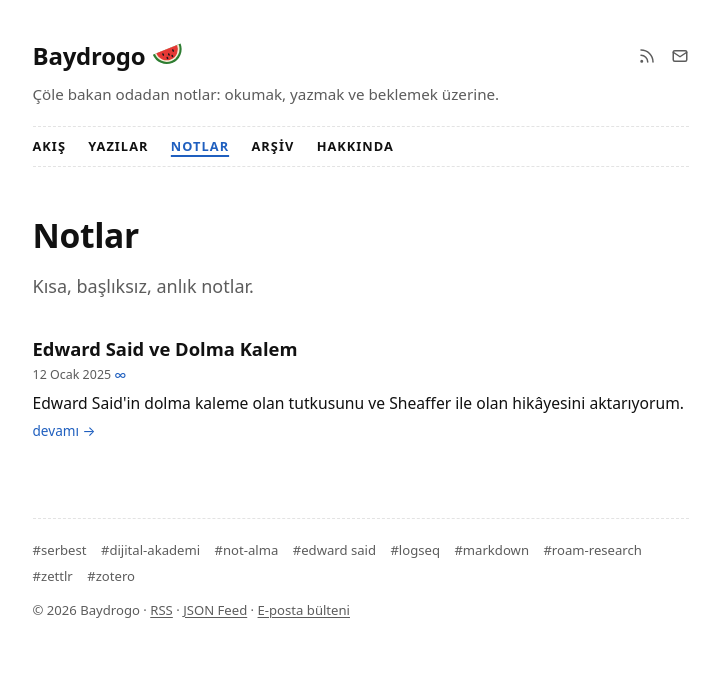
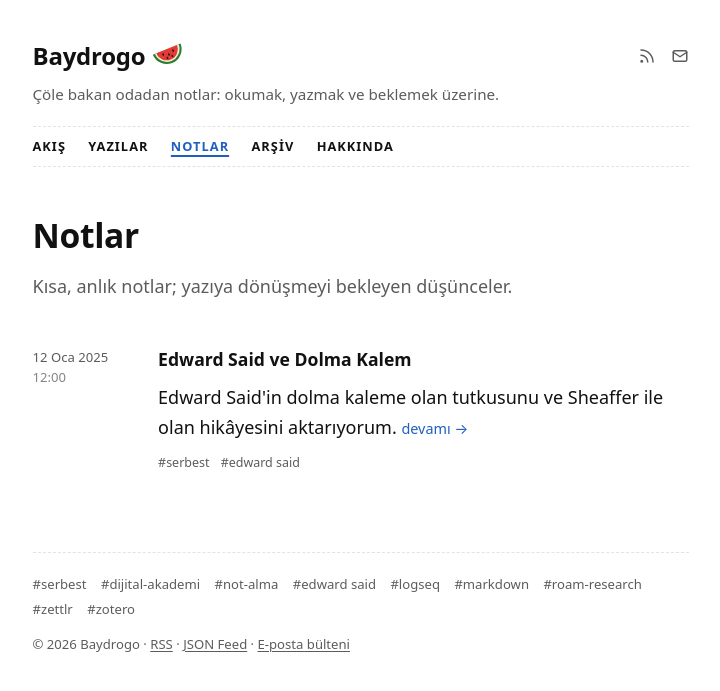
Before and after one commit to baydrogo/baydrogo, a Jekyll site: the page built from notlar.html, in a window 1280 px wide. Shown: the top 691 px of the page, without its empty margins (272-992 px from the left). Built offline with Jekyll 4.4.1, drawn with Linux system fonts in a browser that asks for light colours; some web fonts are replaced.

Commit message:
Deneme (sade): notlar sayfası zaman çizelgesi düzeni
Co-Authored-By: Claude Opus 5.5 <noreply@anthropic.com>

```diff
--- a/assets/css/style.scss
+++ b/assets/css/style.scss
@@ -433,3 +433,20 @@ body { font-size: 18px; line-height: 1.7; }
 .site-adi { font-weight: 700; }
 .tek h1, .sayfa h1, .sayfa-basligi { font-weight: 600; letter-spacing: -0.01em; }
 .icerik, .not-metni { h2, h3, h4 { font-weight: 600; } }
+
+/* Notlar sayfası: solda zaman damgası, sağda notun kendisi */
+.not-akisi { margin-top: 0.5rem; }
+.not-satir { display: grid; grid-template-columns: 6.6rem minmax(0, 1fr); gap: 1.25rem; padding: 1.4rem 0; border-top: var(--kesik); }
+.not-satir:first-child { border-top: 0; padding-top: 0.5rem; }
+.not-zaman { font-size: 0.82rem; line-height: 1.5; color: var(--soluk); text-decoration: none; font-variant-numeric: tabular-nums; padding-top: 0.2rem; }
+.not-zaman span { display: block; opacity: 0.75; }
+.not-zaman:hover { color: var(--mavi); }
+.not-baslik { font-size: 1.1rem; font-weight: 600; margin: 0 0 0.4rem; a { color: var(--metin); text-decoration: none; &:hover { color: var(--mavi); } } }
+.not-govde .e-content { margin: 0; }
+.not-govde .devami { white-space: nowrap; text-decoration: none; font-size: 0.9rem; }
+.not-etiketler { display: flex; flex-wrap: wrap; gap: 0.2rem 0.7rem; margin: 0.6rem 0 0; font-size: 0.78rem; a { color: var(--soluk); text-decoration: none; &:hover { color: var(--mavi); } } }
+
+@media (max-width: 600px) {
+  .not-satir { grid-template-columns: 1fr; gap: 0.35rem; }
+  .not-zaman span { display: inline; margin-left: 0.4rem; }
+}
--- a/notlar.html
+++ b/notlar.html
@@ -4,11 +4,28 @@ title: Notlar
 permalink: /notlar/
 ---
 <h1 class="sayfa-basligi">Notlar</h1>
-<p class="sayfa-aciklama">Kısa, başlıksız, anlık notlar.</p>
-<div class="akis h-feed">
+<p class="sayfa-aciklama">Kısa, anlık notlar; yazıya dönüşmeyi bekleyen düşünceler.</p>
+<div class="not-akisi h-feed">
   {%- assign notlar = site.posts | where: "tur", "not" %}
   {%- for g in notlar %}
-  {% include girdi.html girdi=g %}
+  {%- assign uzun = g.content | kelime_sayisi %}
+  {%- assign _ay = g.date | date: "%-m" | minus: 1 %}
+  <article class="not-satir h-entry">
+    <a class="not-zaman u-url" href="{{ g.url | relative_url }}">
+      <time class="dt-published" datetime="{{ g.date | date_to_xmlschema }}">{{ g.date | date: "%d" }} {{ site.data.tr.kisa[_ay] }} {{ g.date | date: "%Y" }}<span>{{ g.date | date: "%H:%M" }}</span></time>
+    </a>
+    <div class="not-govde">
+      {%- if g.baslikli %}<h2 class="not-baslik p-name"><a href="{{ g.url | relative_url }}">{{ g.title }}</a></h2>{% endif %}
+      {%- if uzun > 100 %}
+      <p class="e-content">{% if g.description %}{{ g.description }}{% else %}{{ g.content | kesit: 50 }}{% endif %} <a class="devami" href="{{ g.url | relative_url }}">devamı →</a></p>
+      {%- else %}
+      <div class="e-content not-metni">{{ g.content }}</div>
+      {%- endif %}
+      {%- if g.tags.size > 0 %}
+      <p class="not-etiketler">{% for tag in g.tags %}<a class="p-category" href="{{ '/etiketler/' | relative_url }}#{{ tag | slugify }}">#{{ tag }}</a>{% endfor %}</p>
+      {%- endif %}
+    </div>
+  </article>
   {%- else %}
   <p class="sayfa-aciklama">Henüz not yok.</p>
   {%- endfor %}
```
